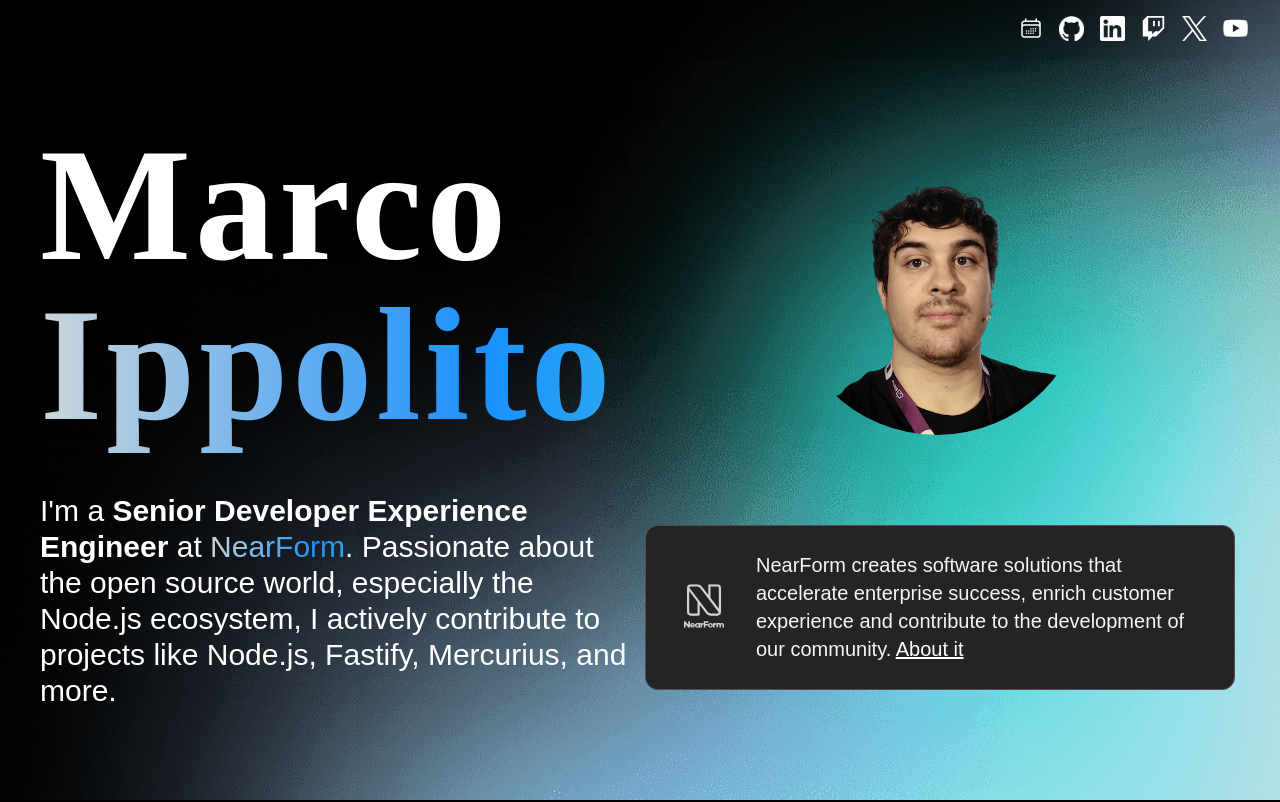
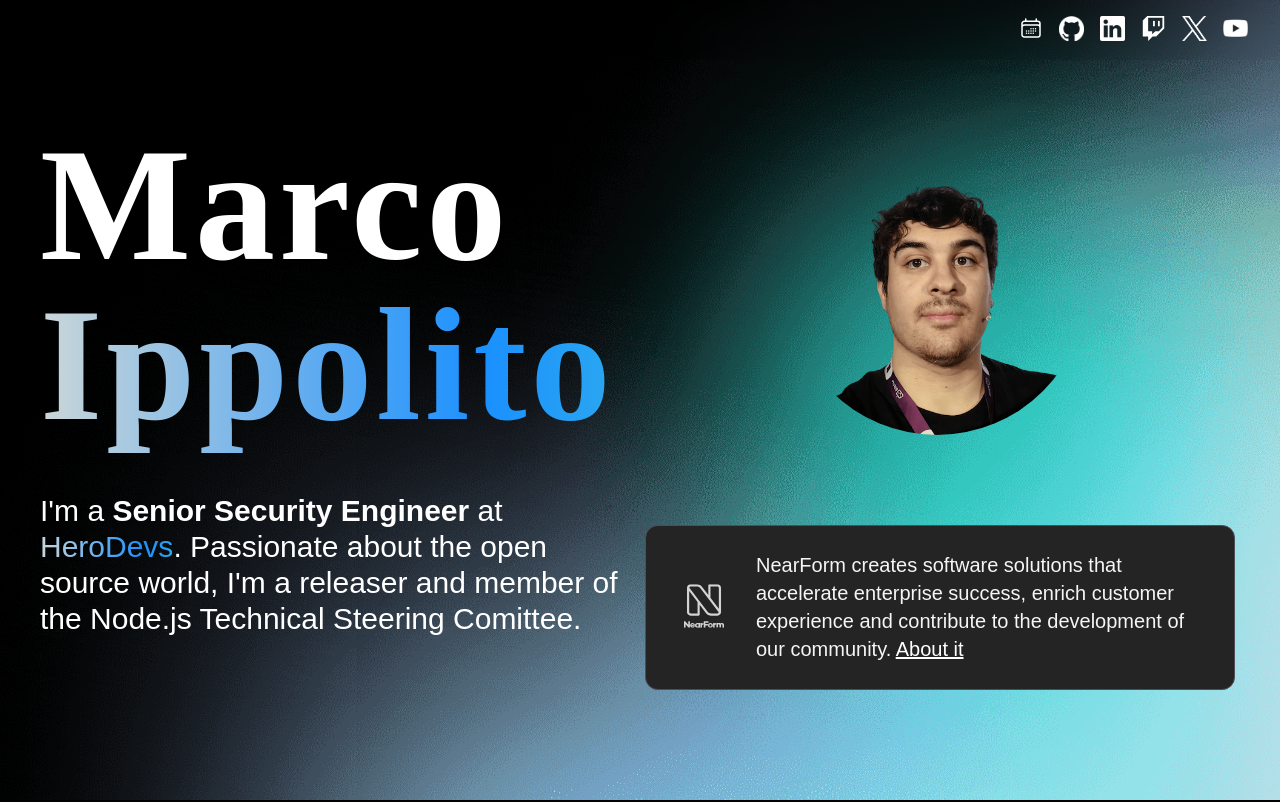
Before and after one commit to marco-ippolito/me, a Nuxt app: page / in a window 1280 px wide. Shown: the top 802 px of the page. Built offline with nearby package versions, Linux system fonts and the light colour scheme.

Commit message:
fix: update description

```diff
--- a/components/section/Home.vue
+++ b/components/section/Home.vue
@@ -26,10 +26,9 @@
       <div class="flex-1">
         <p class="text-xl lg:text-3xl card-mobile">
           I'm a
-          <span class="font-bold">Senior Developer Experience Engineer</span> at
-          <span class="linear-animated">NearForm</span>. Passionate about the
-          open source world, especially the Node.js ecosystem, I actively
-          contribute to projects like Node.js, Fastify, Mercurius, and more.
+          <span class="font-bold">Senior Security Engineer</span> at
+          <span class="linear-animated">HeroDevs</span>. Passionate about the
+          open source world, I'm a releaser and member of the Node.js Technical Steering Comittee.
         </p>
       </div>
       <div class="flex-1 flex items-center justify-center">
```
